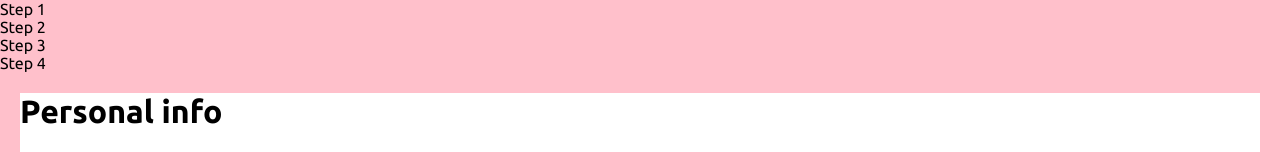
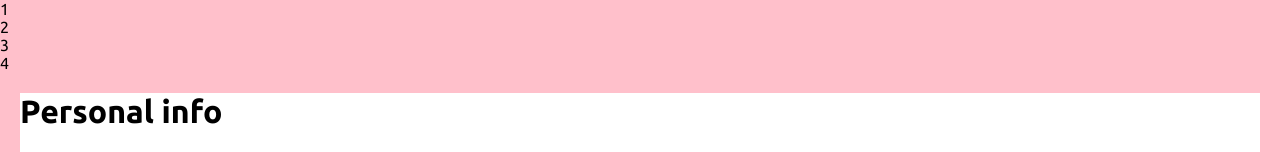
Before and after one commit to er1927/multi-step-form, a Next.js app: page / in a window 1280 px wide. Shown: the top 152 px of the page. Built offline with nearby package versions, Linux system fonts and the light colour scheme.

Commit message:
Added classnames on index.js for msf step container.

```diff
--- a/pages/index.js
+++ b/pages/index.js
@@ -18,12 +18,12 @@ export default function Home() {
     {/* <form className="msf"> */}
     <form className={styles.msfView}>
     <div className="msf-header">
-        <div className="row text-center">
+        <div className={styles.msf__stepcontainer}>
             {/* <div className="msf-step col-md-4"><span>Step 1</span></div> */}
-            <div className={styles.stepOne}><span>Step 1</span></div>
-            <div className="msf-step col-md-4"><span>Step 2</span></div>
-            <div className="msf-step col-md-4"><span>Step 3</span></div>
-            <div className="msf-step col-md-4"><span>Step 4</span></div>
+            <div className={styles.msf__step}><span>1</span></div>
+            <div className={styles.msf__step}><span>2</span></div>
+            <div className={styles.msf__step}><span>3</span></div>
+            <div className={styles.msf__step}><span>4</span></div>
         </div>
     </div>
 
--- a/styles/Home.module.css
+++ b/styles/Home.module.css
@@ -6,5 +6,4 @@
   background-color: white;
   margin: 20px;
   height: 400px;
-
 }
```
